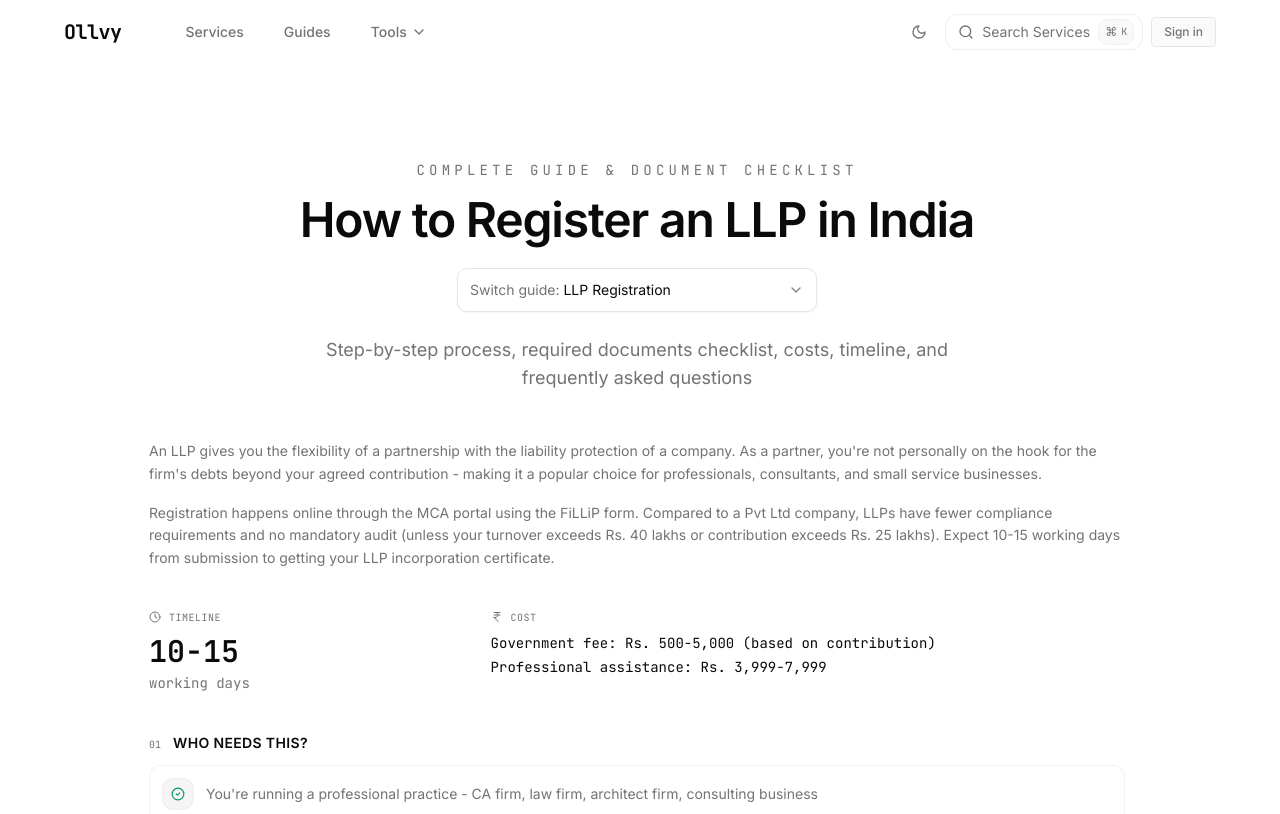
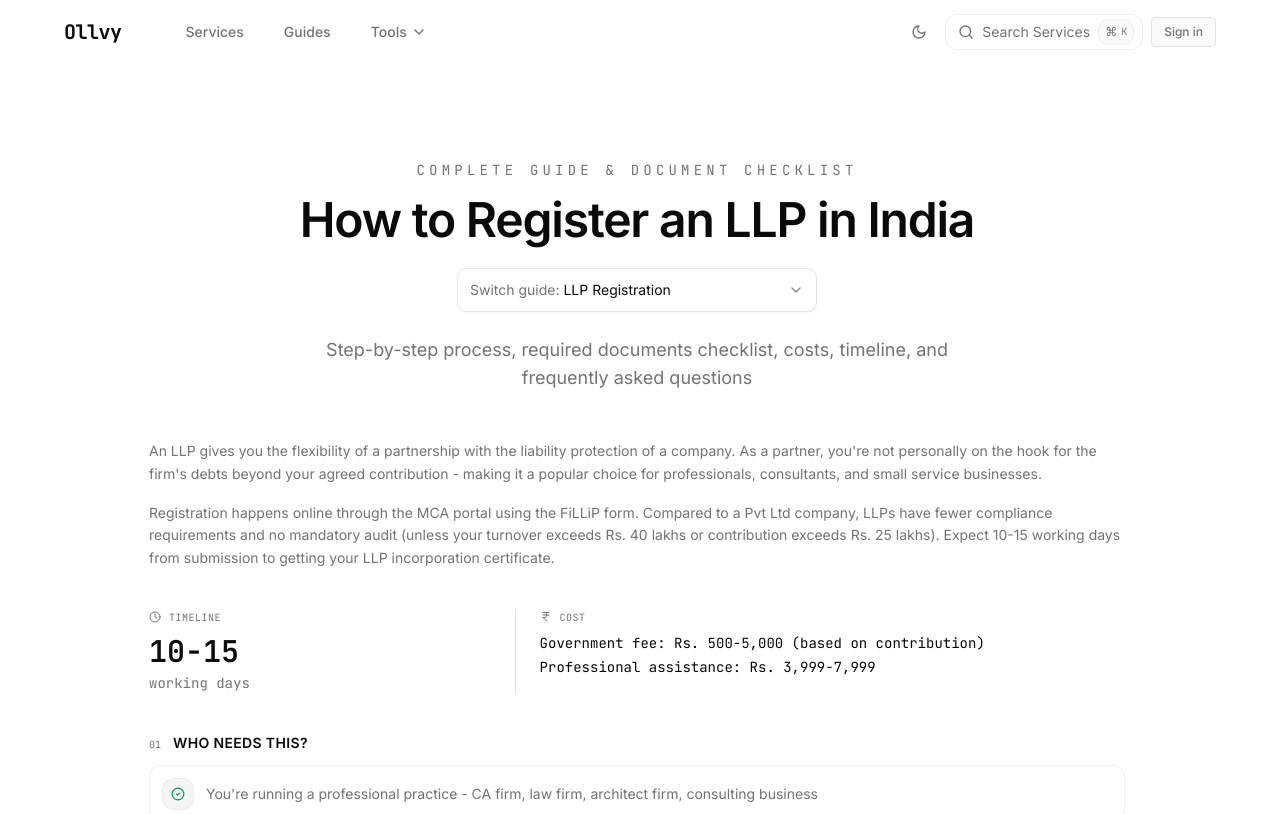
Before and after one commit to soutikgangoli-code/Ollvy, a Next.js app in the folder ollvy/apps/customer/: page /tools/documents/llp in a window 1280 px wide. Shown: the top 814 px of the page. Built offline with nearby package versions, Linux system fonts and the light colour scheme.

Commit message:
Add vertical divider line between timeline and cost

```diff
--- a/ollvy/apps/customer/components/tools/DocumentPageIntro.tsx
+++ b/ollvy/apps/customer/components/tools/DocumentPageIntro.tsx
@@ -39,7 +39,7 @@ export function DocumentPageIntro({ content }: DocumentPageIntroProps) {
       </div>
 
       {/* Stats - Timeline & Cost */}
-      <div className="grid grid-cols-[35%_65%]">
+      <div className="grid grid-cols-[35%_1px_1fr] gap-6">
         <div>
           <p className="font-mono text-[10px] text-muted-foreground uppercase tracking-wider mb-2 flex items-center gap-2">
             <Clock className="h-3 w-3" />
@@ -59,6 +59,7 @@ export function DocumentPageIntro({ content }: DocumentPageIntroProps) {
             )}
           </div>
         </div>
+        <div className="bg-border" />
         <div>
           <p className="font-mono text-[10px] text-muted-foreground uppercase tracking-wider mb-2 flex items-center gap-2">
             <IndianRupee className="h-3 w-3" />
```
